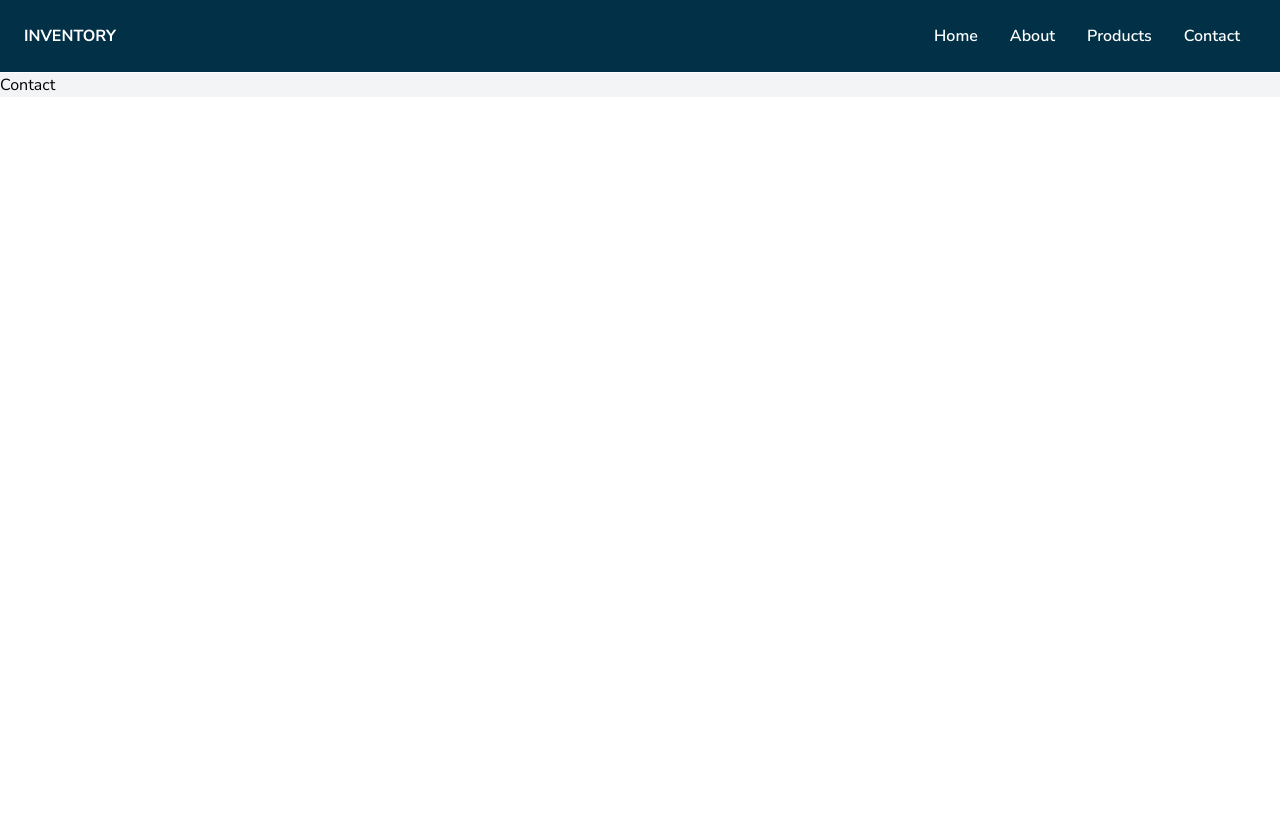
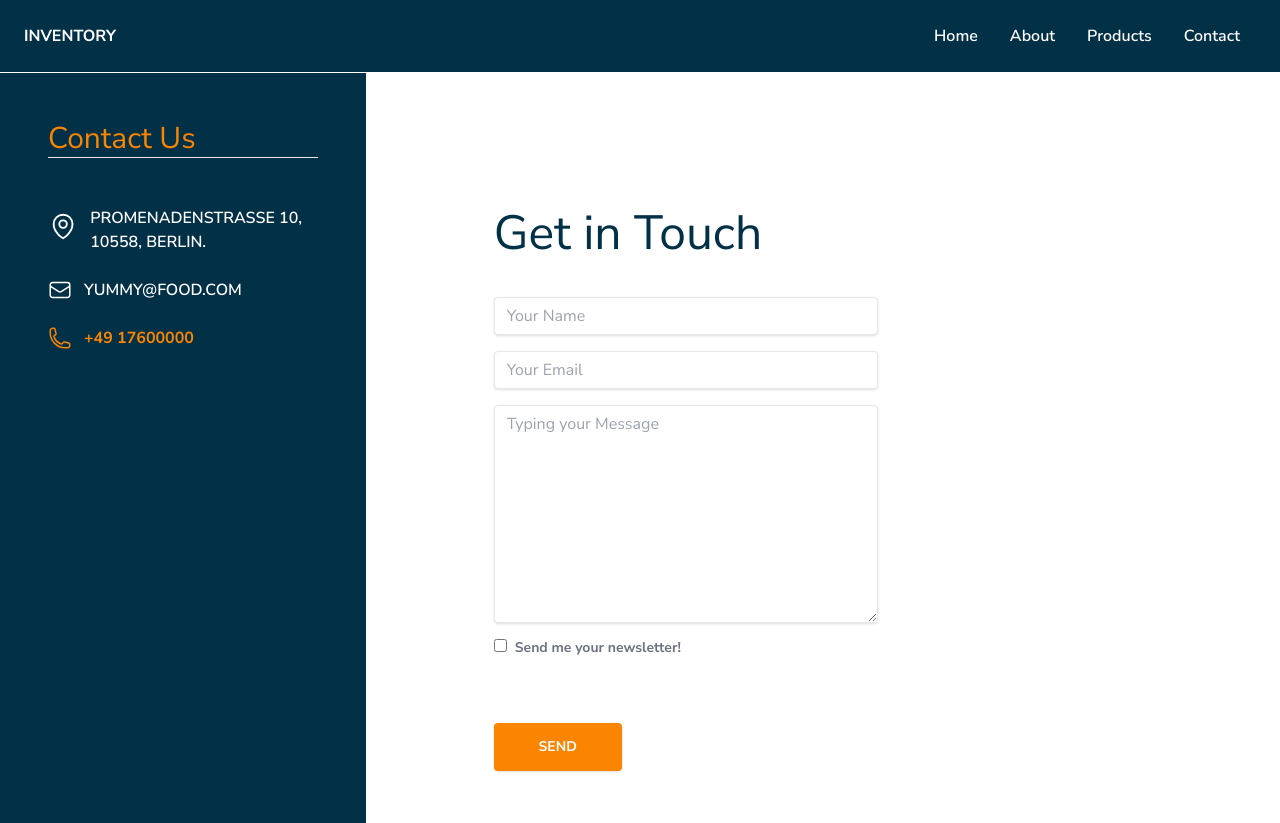
Before and after one commit to Valeprogr/inventory, a React (Create React App) app in the folder client/: page /contact in a window 1280 px wide. Before the commit the page ends 800 px from the top, so only its background shows below. Built offline with nearby package versions, Linux system fonts and the light colour scheme; no server answers.

Commit message:
Add contact and final touch

```diff
--- a/client/src/components/Card.js
+++ b/client/src/components/Card.js
@@ -2,7 +2,7 @@ import React from 'react';
 
 const Card = ({props}) => {
     return (
-        <div className=' hover:shadow cursor-pointer col-span-1 bg-secondary border border-primary rounded'>
+        <div className=' hover:shadow cursor-pointer col-span-1 bg-gray-200 border border-gray-300 rounded-lg shadow-md'>
             <img src="./images/2.jpeg" alt='profile' className='w-full  h-32 sm:h-48 object-cover'></img>
             <div className='font-bold text-center'>
                 <span>{props}</span>
--- a/client/src/pages/About.js
+++ b/client/src/pages/About.js
@@ -3,18 +3,19 @@ import Card from '../components/Card';
 
 const About = () => {
     return (
-        <div className='bg-primary text-white h-auto px-32 flex flex-col'>
+        <div className='bg-background text-primary h-auto px-32 flex flex-col'>
         <div className='flex flex-col items-center'>
-          <p className='text-6xl m-8'>About Us</p>
-          <p className='text-xl w-2/3 text-center'>Founded by a group of passionate entrepreneur,
-            our company has grow from a small startup into a leading
-            provider of innovative solutions for businesses across a
-            wide range of industries.</p>
+          <p className='text-5xl pt-12'>About Us</p>
+          <p className='text-l text-left mt-3'>
+            Lorem ipsum dolor sit amet, consectetur adipiscing elit, sed do eiusmod tempor incididunt ut labore et dolore magna aliqua.
+            Ut enim ad minim veniam, quis nostrud exercitation ullamco laboris nisi ut aliquip ex ea commodo consequat.
+            Duis aute irure dolor in reprehenderit in voluptate velit esse cillum dolore eu fugiat nulla pariatur.
+            Excepteur sint occaecat cupidatat non proident, sunt in culpa qui officia deserunt mollit anim id est laborum.</p>
 
         </div>
-        <div className='bg-white grid grid-cols-3 gap-10 lg:mt-32 md:mt-24 mb-24 border p-12 text-primary'>
+        <div className='bg-white shadow-md grid grid-cols-3 gap-10 lg:mt-14 md:mt-24 mb-24 border p-12 text-primary rounded-md'>
           <div className='col-span-3 flex justify-center'>
-            <p className='text-4xl'>Meet the Team</p>
+            <p className='text-xl uppercase font-bold'>Meet the Team</p>
 
           </div>
             <Card props="Elena" />
--- a/client/src/pages/AddNewModel.js
+++ b/client/src/pages/AddNewModel.js
@@ -75,7 +75,6 @@ const AddNewModel = () => {
                   <h3 className="text-3xl font-semibold">
                     Add a new Product
                   </h3>
-                  {/* <button className="p-1 ml-auto   text-black  text-3xl  font-semibold" onClick={saveProductHandler}></button> */}
                 </div>
                 {/*body*/}
                     <div className="p-6 flex-auto grid grid-cols-4 gap-5">
--- a/client/src/pages/Contact.js
+++ b/client/src/pages/Contact.js
@@ -2,9 +2,52 @@ import React from 'react';
 
 const Contact = () => {
     return (
-        <div className='bg-gray-100'>
-          <h1>Contact</h1>
-        </div>
+      <div className=' text-primary font-body bg-gray-100 h-auto grid grid-cols-7'>
+      <div className='px-12 py-12  bg-primary  sm:w-auto text-white md:col-span-2'>
+          <p className='text-3xl text-secondary'>Contact Us</p>
+          <hr />
+          <div className='pt-12 flex uppercase '>
+          <svg xmlns="http://www.w3.org/2000/svg" fill="none" viewBox="0 0 24 24" strokeWidth={1.5} stroke="currentColor" className="w-11 h-10">
+<path strokeLinecap="round" strokeLinejoin="round" d="M15 10.5a3 3 0 11-6 0 3 3 0 016 0z" />
+<path strokeLinecap="round" strokeLinejoin="round" d="M19.5 10.5c0 7.142-7.5 11.25-7.5 11.25S4.5 17.642 4.5 10.5a7.5 7.5 0 1115 0z" />
+</svg>
+          <p className='ml-3 font-semibold'>Promenadenstrasse 10, 10558, Berlin.</p>
+          </div>
+          <div className='pt-6 flex uppercase '>
+          <svg xmlns="http://www.w3.org/2000/svg" fill="none" viewBox="0 0 24 24" stroke-width="1.5" stroke="currentColor" class="w-6 h-6">
+<path stroke-linecap="round" stroke-linejoin="round" d="M21.75 6.75v10.5a2.25 2.25 0 01-2.25 2.25h-15a2.25 2.25 0 01-2.25-2.25V6.75m19.5 0A2.25 2.25 0 0019.5 4.5h-15a2.25 2.25 0 00-2.25 2.25m19.5 0v.243a2.25 2.25 0 01-1.07 1.916l-7.5 4.615a2.25 2.25 0 01-2.36 0L3.32 8.91a2.25 2.25 0 01-1.07-1.916V6.75" />
+</svg>
+          <p className='ml-3 font-semibold'>yummy@food.com</p>
+         </div>
+          <div className='flex pt-6 text-secondary'>
+          <svg xmlns="http://www.w3.org/2000/svg" fill="none" viewBox="0 0 24 24" stroke-width="1.5" stroke="currentColor" class="w-6 h-6">
+<path stroke-linecap="round" stroke-linejoin="round" d="M2.25 6.75c0 8.284 6.716 15 15 15h2.25a2.25 2.25 0 002.25-2.25v-1.372c0-.516-.351-.966-.852-1.091l-4.423-1.106c-.44-.11-.902.055-1.173.417l-.97 1.293c-.282.376-.769.542-1.21.38a12.035 12.035 0 01-7.143-7.143c-.162-.441.004-.928.38-1.21l1.293-.97c.363-.271.527-.734.417-1.173L6.963 3.102a1.125 1.125 0 00-1.091-.852H4.5A2.25 2.25 0 002.25 4.5v2.25z" />
+</svg>
+
+          <p className='ml-3 font-bold'>+49 17600000</p>
+          </div>
+
+      </div>
+      <div className="bg-white col-span-5">
+          <div className='w-full sm:max-w-md md:max-w-md md:mx-24 md:mt-24'>
+          <p className='text-5xl px-8 pt-10'>Get in Touch</p>
+          <form className='bg-white px-8  pb-8 mb-4 w-auto flex flex-col '>
+              <input type="text" placeholder='Your Name' class="shadow appearance-none border rounded w-full mt-10 py-2 px-3 text-gray-700 leading-tight "></input>
+              <input type="text" placeholder='Your Email' class="shadow appearance-none border rounded w-full mt-4 py-2 px-3 text-gray-700 leading-tight "></input>
+                  <textarea type="text" placeholder='Typing your Message' rows="10" class="shadow appearance-none border rounded w-full mt-4 h-auto py-2 px-3 text-gray-700 leading-tight"></textarea>
+                  <label class="md:w-2/3 block text-gray-500 font-bold mt-3">
+<input class="mr-2 leading-tight " type="checkbox" />
+<span class="text-sm">
+  Send me your newsletter!
+</span>
+                  </label>
+                  <div className='pb-4'></div>
+              <button type="button" className='mt-12 w-32 h-12 rounded text-white bg-secondary uppercase  active:text-primary font-bold  text-sm px-6 py-3 shadow hover:shadow-lg outline-none focus:outline-none mr-1 mb-1 ease-linear transition-all duration-150'>Send</button>
+          </form>
+          </div>
+
+      </div>
+  </div>
     );
 }
 
```
